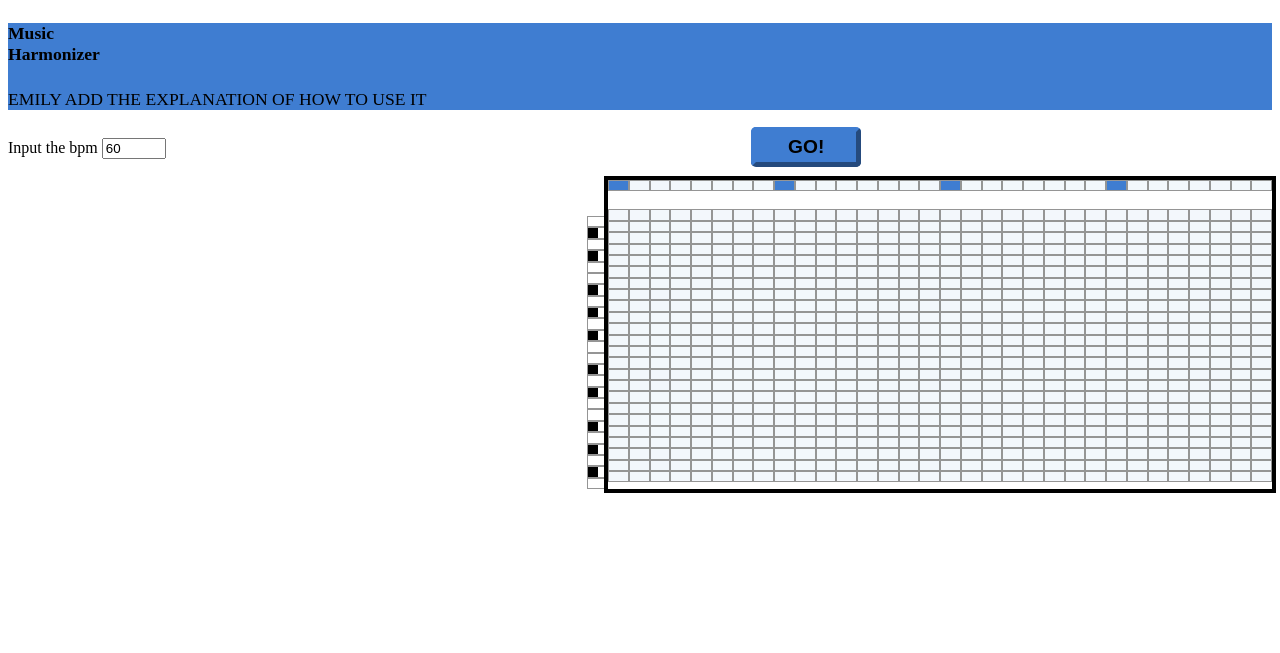
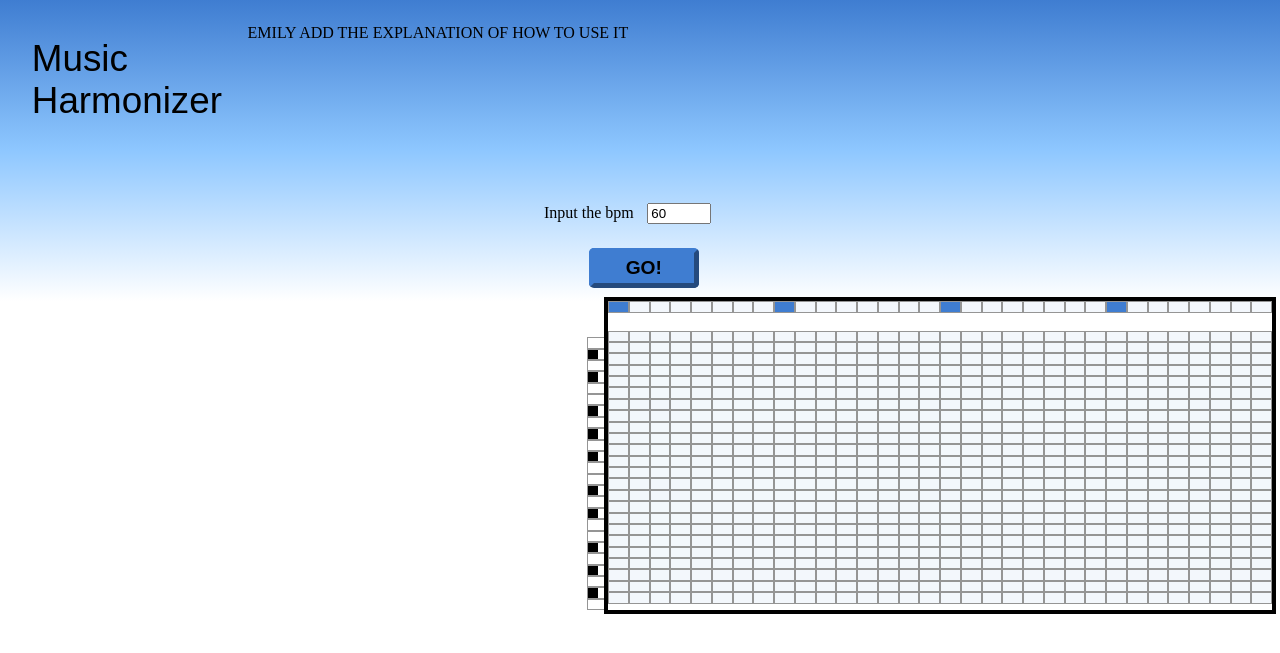
Before and after one commit to MiniMinnoww/HackSheffield9, a Flask app: page / in a window 1280 px wide. Shown: the top 653 px of the page. Run offline with Flask 3, Linux system fonts and the light colour scheme.

Commit message:
/\_____/\  | *   * |  \  -v-  /    -----

```diff
--- a/backend/static/css/style.css
+++ b/backend/static/css/style.css
@@ -57,6 +57,9 @@
 #container {
     display: flex;
     flex-direction: row;
+
+    margin-left: 8px;
+    margin-right: 8px;
 }
 
 #piano {
@@ -83,6 +86,28 @@
     background-color: #AAAAAA;
 }
 
+#bpm {
+    /*
+    background-color: var(--lighter);
+    border: 5px solid var(--lighter);
+     */
+    margin-left: 42.5%;
+    margin-right: 42.5%;
+    padding-top: 0.5%;
+    padding-bottom: 0.5%;
+}
+
+
+label{
+    margin-right: 5%;
+}
+
+/*
+#input_bpm{
+    margin: 0% 0% 1% 47.5%;
+}
+ */
+
 #goButton{
     background-color: var(--primary);
     border: 5px outset var(--primary);
@@ -102,10 +127,39 @@
     outline: 2px solid rgb(117, 117, 117);
 }
 
+body{
+    margin: 0px 0px 8px 0px;
+}
+
+#gradient{
+    background-image: linear-gradient(var(--primary), var(--lighter), #ffffff);
+}
+
 #text {
-    background-color: var(--primary);
-    font-size: 1.1em;
+    display: flex;
+    flex-direction: row;
+    flex-wrap: wrap;
+    margin-bottom: 2%;
+}
 
+.heading-part{
+    margin-left: 1%;
+    margin-right: 1%;
+}
+
+h1{
+    font-family: Blippo, fantasy;
+    font-weight: lighter;
+    font-size: 2.3em;
+    margin-top: 0%;
+    padding-top: 20%;
+    padding-left: 10%;
+}
+
+p{
+    padding-left: 5%;
+    padding-top: 2%;
+    width: 100%;
 }
 
 /*.cell {*/
--- a/backend/templates/index.html
+++ b/backend/templates/index.html
@@ -16,8 +16,11 @@
                 <p>EMILY ADD THE EXPLANATION OF HOW TO USE IT</p>
             </section>
         </section>
-        <label>Input the bpm</label>
-        <input type="number" value="60" min="50" max="240" id="input_bpm">
+        <section id="bpm">
+            <label> Input the bpm</label>
+            <input type="number" value="60" min="50" max="240" id="input_bpm">
+        </section>
+        <br>
         <input type="button" value="GO!" id="goButton">
     </section>
 
```
